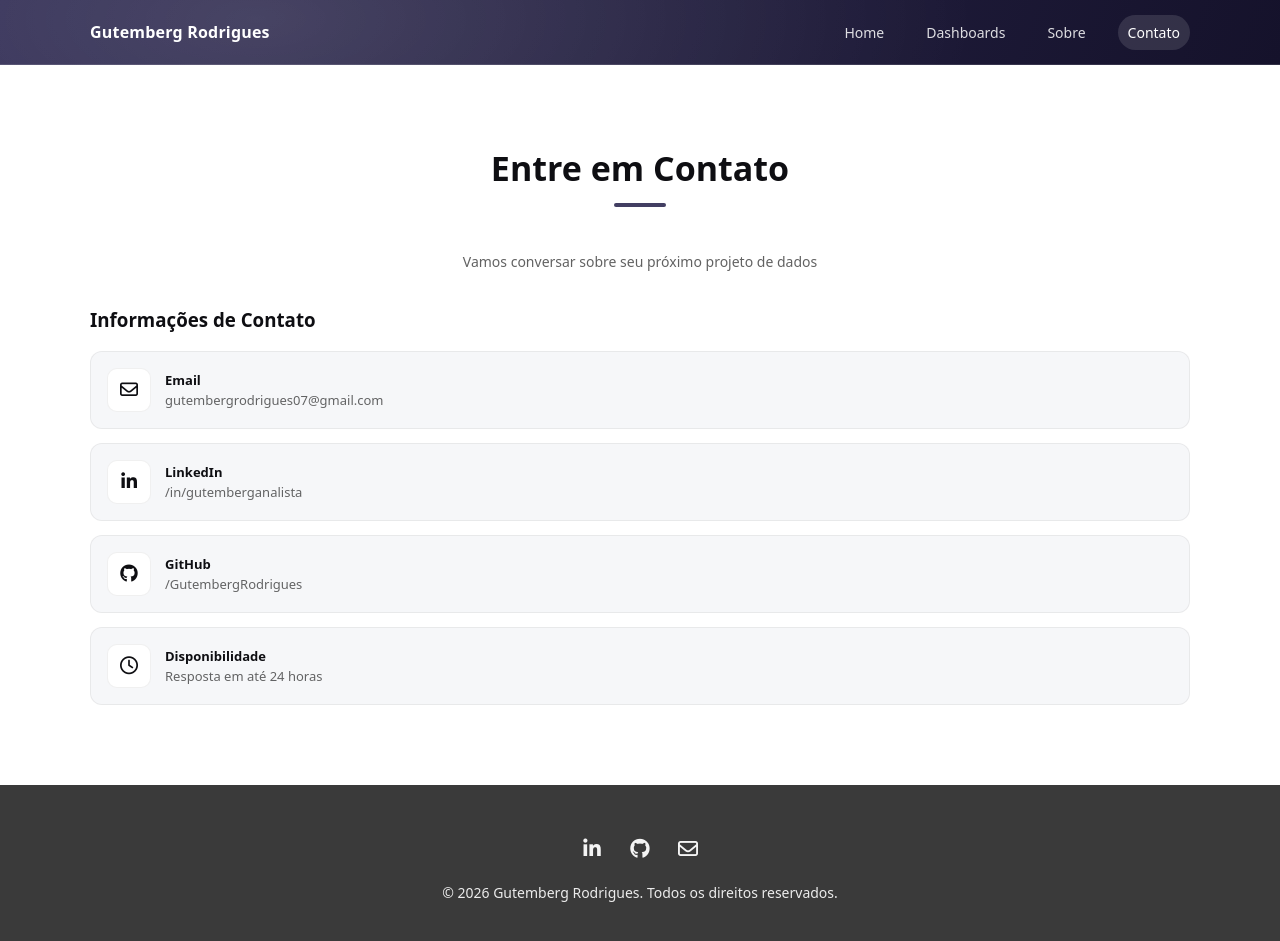
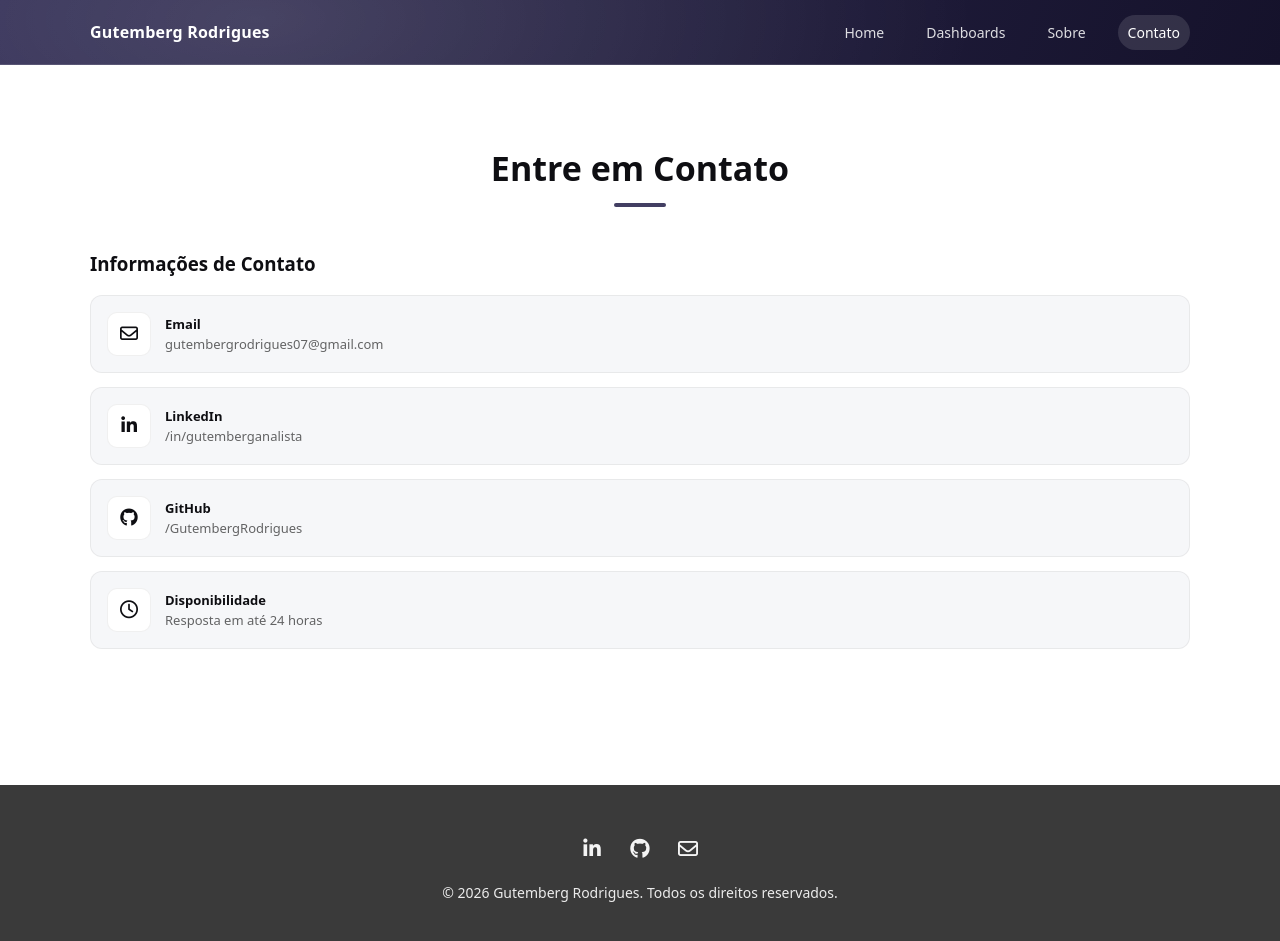
Before and after one commit to GutembergRodrigues/GutembergRodrigues.github.io, a Jekyll site: the page built from contato/index.md, in a window 1280 px wide and 950 px high. Shown: the top 941 px of the window. Built offline with Jekyll 4.4.1, drawn with Linux system fonts in a browser that asks for light colours.

Commit message:
Update index.md

```diff
--- a/contato/index.md
+++ b/contato/index.md
@@ -10,9 +10,7 @@ permalink: /contato/
       <h1 class="section__title">Entre em Contato</h1>
       <div class="section__underline"></div>
 
-      <p class="page-subtitle">
-        Vamos conversar sobre seu próximo projeto de dados
-      </p>
+
     </header>
 
     <div class="contact-center">
```
